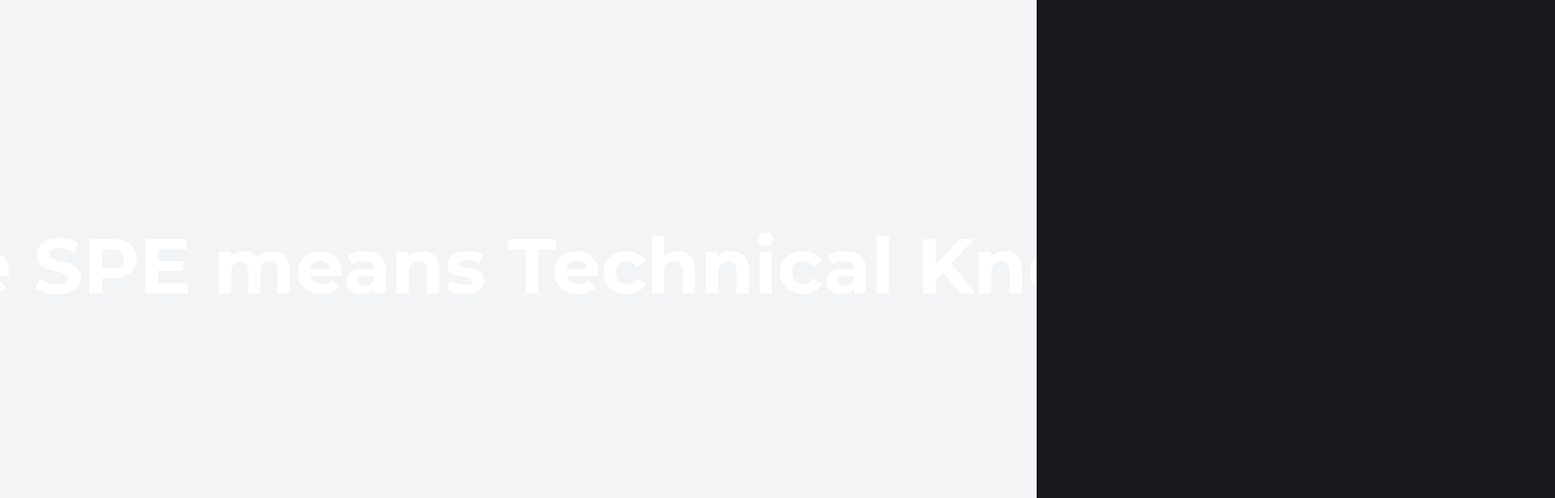
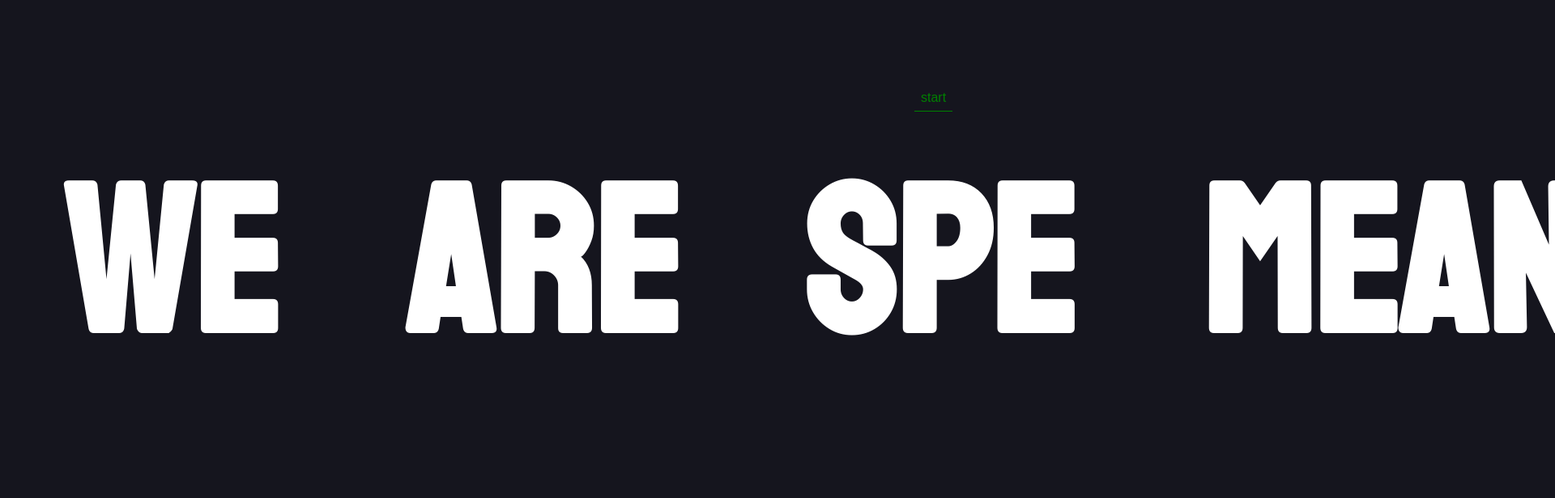
Before and after one commit to zakiabdessem/SPE, a Next.js app: page / in a window 1280 px wide. Shown: the part 920-1536 px from the top of the page at 81% size, 1920 px wide, since content can reach past the window. Built offline with nearby package versions, Linux system fonts and the light colour scheme.

Commit message:
Fixed the horizontal section

```diff
--- a/app/layout.tsx
+++ b/app/layout.tsx
@@ -16,7 +16,7 @@
 }>) {
   return (
     <html lang="en">
-      <body className={inter.className + "h-full overflow-auto"}>
+      <body className={inter.className + "h-full"}>
         <div className="page-background bg-black"></div>
         <div className="page-background-1"></div>
 
--- a/component/horizontalSection.scss
+++ b/component/horizontalSection.scss
@@ -1,24 +1,50 @@
-/* horizontalSection.scss */
-.horizontal-section {
-  min-height: 100vh;
-  display: flex;
-  align-items: center;
-  justify-content: center;
-  overflow: hidden;
-  background-color: #f3f4f6; // Example background color
+@import url('https://fonts.googleapis.com/css2?family=Staatliches&display=swap');
+
+
+body {
+	margin:0;
+	background:#15151e;
+	overflow-x:hidden;
 }
 
-.wide-text {
-  font-size: 6rem; // Adjust for larger text
-  font-weight: bold;
-  white-space: nowrap;
-  color: white; // If you want the text in white
+
+
+.races {
+	width:fit-content;
+	display:flex;
+	flex-wrap:nowrap;
 }
 
-.next-section {
-  min-height: 100vh;
-  display: flex;
-  align-items: center;
-  justify-content: center;
-  background-color: #e5e7eb; // Example background color
+.races h2 {
+	font-family: 'Staatliches', cursive;
+	font-size:20vw;
+	flex-shrink:0;
+	padding-right:0.3em;
+	padding-left:0.3em;
+	color:white;
+	margin:0;
 }
+
+.races h2:last-of-type {
+	/*background:#e1e1ff;*/
+}
+
+.lightBG {
+	background:#313143;
+}
+
+.space-20vh {
+	height:20vh;
+}
+
+.space-30vh {
+	height:30vh;
+}
+
+.space-50vh {
+	height:50vh;
+}
+
+.space-100vh {
+	height:100vh;
+}
--- a/component/horizontalSection.tsx
+++ b/component/horizontalSection.tsx
@@ -4,38 +4,68 @@
 import ScrollTrigger from "gsap/ScrollTrigger";
 import "./horizontalSection.scss";
 
-function HorizontalSection() {
+gsap.registerPlugin(ScrollTrigger);
+
+const HorizontalSection: React.FC = () => {
   useEffect(() => {
-    gsap.registerPlugin(ScrollTrigger);
+    const races = document.querySelector(".races") as HTMLElement;
 
-    gsap.to(".wide-text", {
-      x: () =>
-        -(document.querySelector(".wide-text").offsetWidth - window.innerWidth), // Calculate distance to translate
+    if (!races) {
+      console.error("Races element not found");
+      return;
+    }
+    console.log(races.offsetWidth);
+
+    const getScrollAmount = (): number => {
+      let racesWidth = races.scrollWidth;
+      return -(racesWidth - window.innerWidth);
+    };
+
+    const tween = gsap.to(races, {
+      x: getScrollAmount,
+      duration: 3,
       ease: "none",
-      scrollTrigger: {
-        trigger: ".horizontal-section",
-        start: "top top",
-        end: () => "+=" + document?.querySelector(".wide-text").offsetWidth, // Dynamic end point based on text width
-        scrub: true,
-        pin: true,
-        anticipatePin: 1,
-      },
     });
+
+    ScrollTrigger.create({
+      trigger: ".racesWrapper",
+      start: "top 20%",
+      end: () => `+=${getScrollAmount() * -1}`,
+      pin: true,
+      animation: tween,
+      scrub: 1,
+      invalidateOnRefresh: true,
+      markers: true,
+    });
+
+    // Cleanup function to kill animations and ScrollTriggers on component unmount
+    return () => {
+      tween.kill();
+      ScrollTrigger.getAll().forEach((st) => st.kill());
+    };
   }, []);
 
   return (
     <div className="section-container">
       <section className="horizontal-section min-h-screen flex items-center justify-center bg-gray-100 overflow-hidden">
-          <h2 className="wide-text text-4xl font-bold whitespace-nowrap">
-            #We Are <span className="block">SPE</span> means Technical Knowledge
-          </h2>
+        <div className="space-50vh lightBG"></div>
 
-      </section>
-      <section className="next-section min-h-screen flex items-center justify-center bg-gray-200">
-        <p>This is the next section.</p>
+        <div className="racesWrapper">
+          <div className="races">
+            <h2>We</h2>
+            <h2>Are</h2>
+            <h2>SPE</h2>
+            <h2>means</h2>
+            <h2>Technical</h2>
+            <h2>Knowledge</h2>
+
+          </div>
+        </div>
+
+        <div className="space-100vh lightBG"></div>
       </section>
     </div>
   );
-}
+};
 
 export default HorizontalSection;
```
